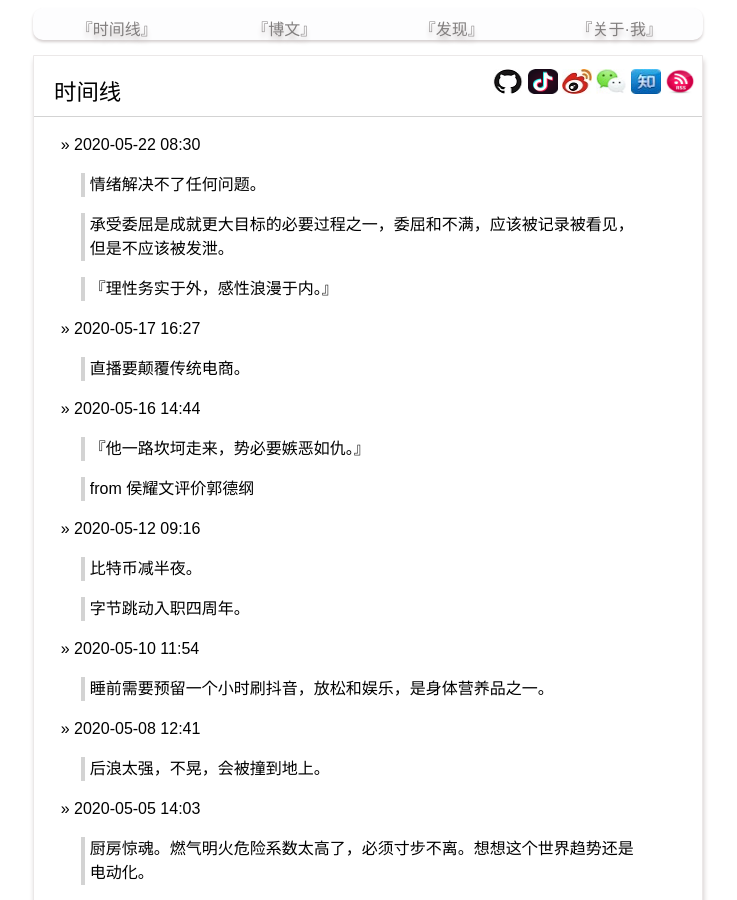
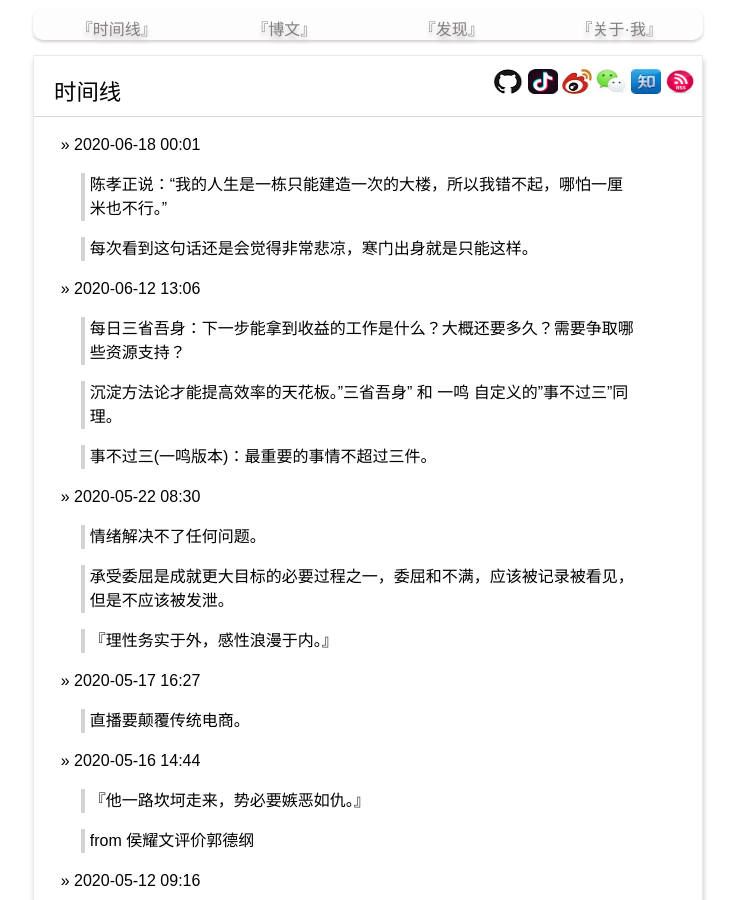
Before and after one commit to yanyiwu/blog, a Jekyll site: the page built from index.md, in a window 1280 px wide and 900 px high. Shown: the whole window, without its empty margins (272-1009 px from the left). Built offline with Jekyll 4.4.1, drawn with Linux system fonts in a browser that asks for light colours; Markdown is read by kramdown in place of the engine named in the settings; comment, search, counter and statistics services are not loaded.

Commit message:
[moment] update at 0618

```diff
--- a/index.md
+++ b/index.md
@@ -3,6 +3,19 @@ layout: posting
 title: 时间线
 ---
 
+&raquo; 2020-06-18 00:01
+
+> 陈孝正说：“我的人生是一栋只能建造一次的大楼，所以我错不起，哪怕一厘米也不行。”
+
+> 每次看到这句话还是会觉得非常悲凉，寒门出身就是只能这样。
+
+&raquo; 2020-06-12 13:06
+
+> 每日三省吾身：下一步能拿到收益的工作是什么？大概还要多久？需要争取哪些资源支持？
+
+> 沉淀方法论才能提高效率的天花板。"三省吾身" 和 一鸣 自定义的"事不过三"同理。
+
+> 事不过三(一鸣版本)：最重要的事情不超过三件。
 
 &raquo; 2020-05-22 08:30
 
```
